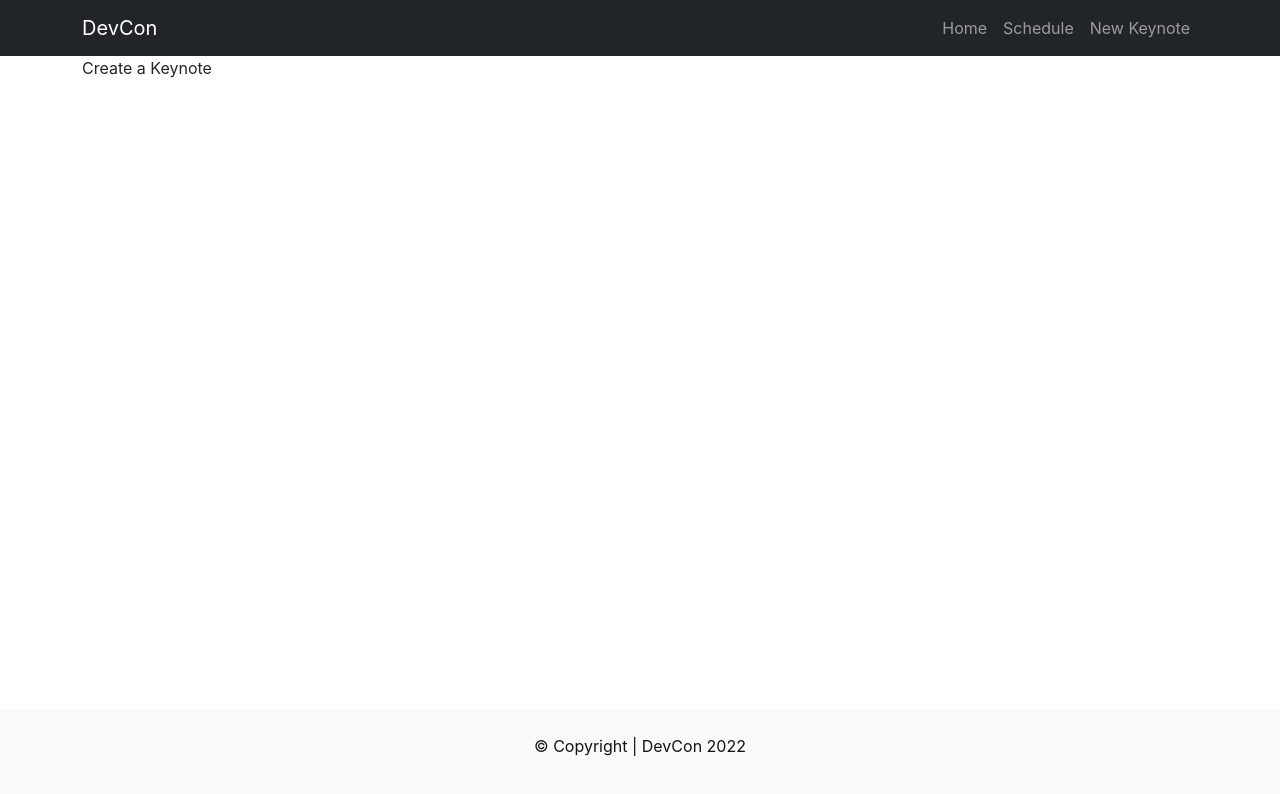
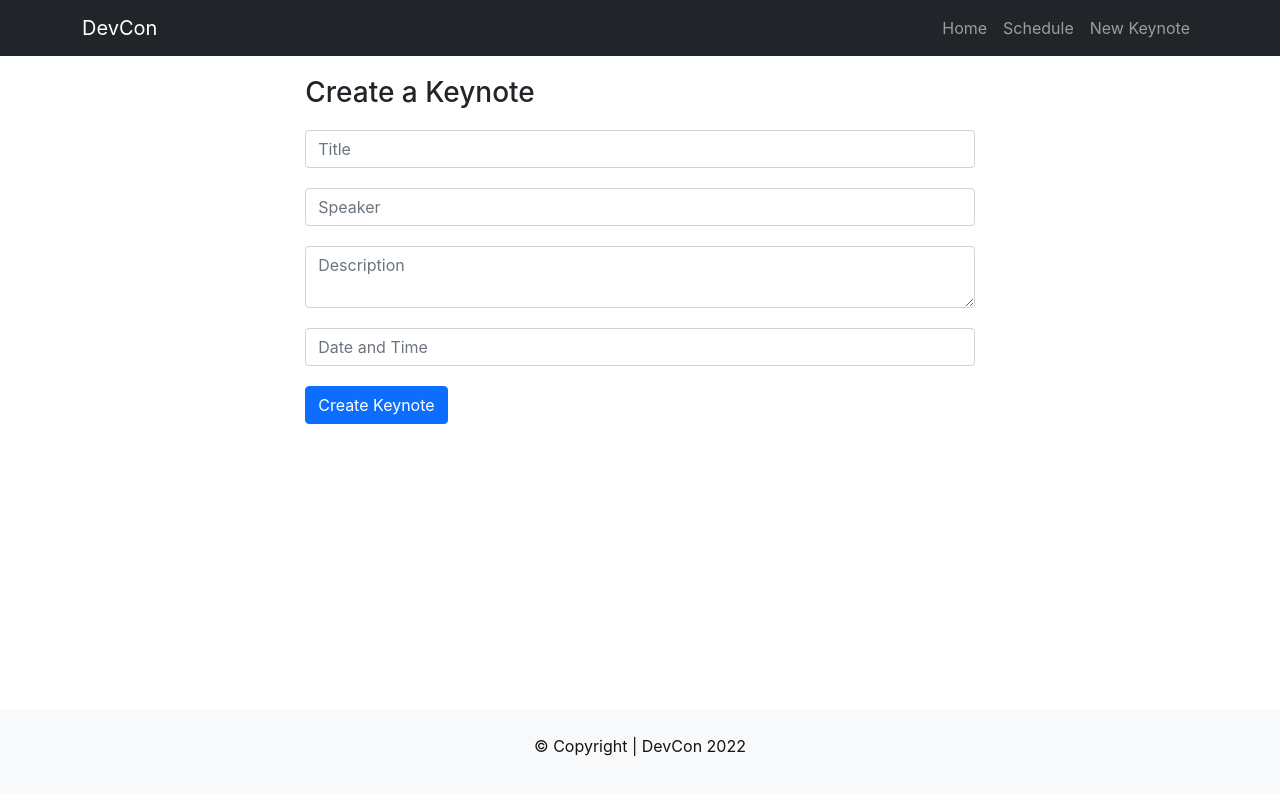
Before and after one commit to lazoxco/event-schedule-app, a React (Create React App) app: page /create in a window 1280 px wide. Shown: the top 794 px of the page. Built offline with nearby package versions, Linux system fonts and the light colour scheme.

Commit message:
Added create keynote form.

```diff
--- a/src/App.js
+++ b/src/App.js
@@ -4,6 +4,7 @@ import Footer from './containers/Footer'
 import Home from './containers/Home'
 import Schedule from './containers/Schedule'
 import CreateKeynote from './components/CreateKeynote'
+import KeynoteDetails from './components/KeynoteDetails'
 
 function App() {
   return (
@@ -14,6 +15,7 @@ function App() {
           <Route exact path="/" component={Home}/>
           <Route exact path="/schedule" component={Schedule}/>
           <Route exact path="/create" component={CreateKeynote}/>
+          <Route exact path="/keynote/:id" component={KeynoteDetails}/>
         </Switch>
         <Footer />
       </div>
--- a/src/components/CreateKeynote.js
+++ b/src/components/CreateKeynote.js
@@ -2,11 +2,39 @@ import React, { Component } from 'react'
 
 
 class CreateKeynote extends Component {
+  state = {
+    title: '',
+    speaker: '',
+    description: '',
+    dateTime: ''
+
+  }
 
   render() {
     return (
       <div className="container">
-        <div>Create a Keynote</div>
+        <form className="keynote-form">
+          <h3>Create a Keynote</h3>
+          <div className="input-group">
+            <input className="form-control" placeholder="Title" type="text" id="title" />
+          </div>
+
+          <div className="input-group">
+            <input className="form-control" placeholder="Speaker" type="text" id="speaker" />
+          </div>
+
+          <div className="input-group">
+            <textarea className="form-control" placeholder="Description" type="text" id="description"></textarea>
+          </div>
+
+          <div className="input-group">
+            <input className="form-control" placeholder="Date and Time" type="text" id="date_time" />
+          </div>
+
+          <div className="input-group">
+            <button className="btn btn-primary" type="submit">Create Keynote</button>
+          </div>
+        </form>
       </div>
     )
   }
--- a/src/components/KeynoteDetails.js
+++ b/src/components/KeynoteDetails.js
@@ -1,11 +1,15 @@
 import React from 'react'
 
-function KeynoteDetails(props) {
-  const id = props.mathc.params.id
+const KeynoteDetails = (props) => {
   console.log(props)
-  console.log(id)
+  const id = props.match.params.id
   return (
-    <div>individual keynote details</div>
+    <div>
+      <h3>Keynote Title for { id }</h3>
+      <p>Keynote Speaker</p>
+      <p>Keynote Time</p>
+      <p>Keynote Description</p>
+    </div>
   )
 }
 
--- a/src/index.css
+++ b/src/index.css
@@ -24,7 +24,7 @@ code {
   background-position: bottom;
 }
 
-h1 {
+h1, h3 {
   margin: 20px 0;
 }
 
@@ -41,3 +41,12 @@ h1 {
   bottom: 0;
   width: 100%; */
 }
+
+.input-group {
+  margin: 20px 0;
+}
+
+.keynote-form {
+  width: 60%;
+  margin: 0 auto;
+}
```
